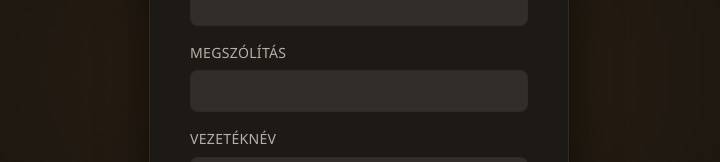
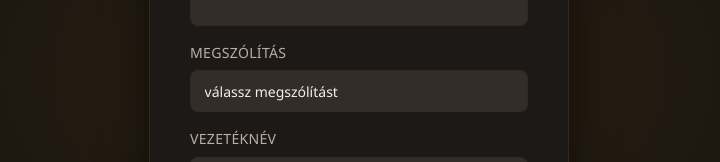
Before and after one commit to Marci005/Instrument_Rental_Projekt, a Vue app: page /auth/register in a window 1280 px wide. Shown: the part 327-489 px from the top of the page, without its empty margins (281-1001 px from the left). Built offline with nearby package versions, Linux system fonts and the light colour scheme.

Commit message:
Refactor: update title dropdown options to match backend enum

```diff
--- a/src/views/auth/RegisterView.vue
+++ b/src/views/auth/RegisterView.vue
@@ -60,11 +60,12 @@ export default {
     <b class="d-block">Megszólítás</b>
     <select v-model="form.title"
             class="form-control form-control-sm">
-      <option value="-">válassz megszólítást</option>
+      <option disabled value="">válassz megszólítást</option>
       <option value="Úr">Úr</option>
       <option value="Hölgy">Hölgy</option>
-      <option value="Dr">Dr</option>
-      <option value="Prof">Prof</option>
+      <option value="Dr.">Dr.</option>
+      <option value="Professzor">Professzor</option>
+
     </select>
 
     <b class="d-block">Vezetéknév</b>
```
